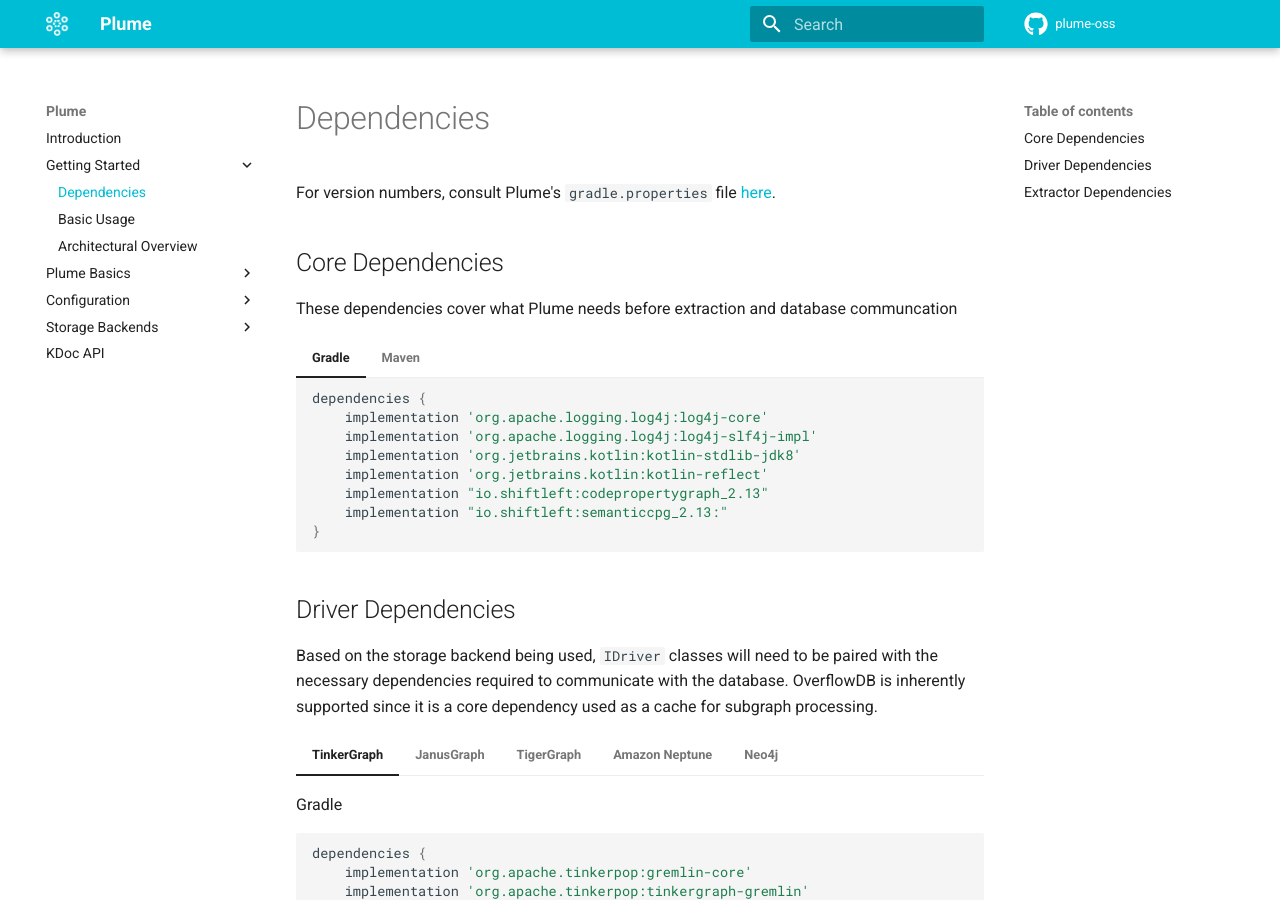
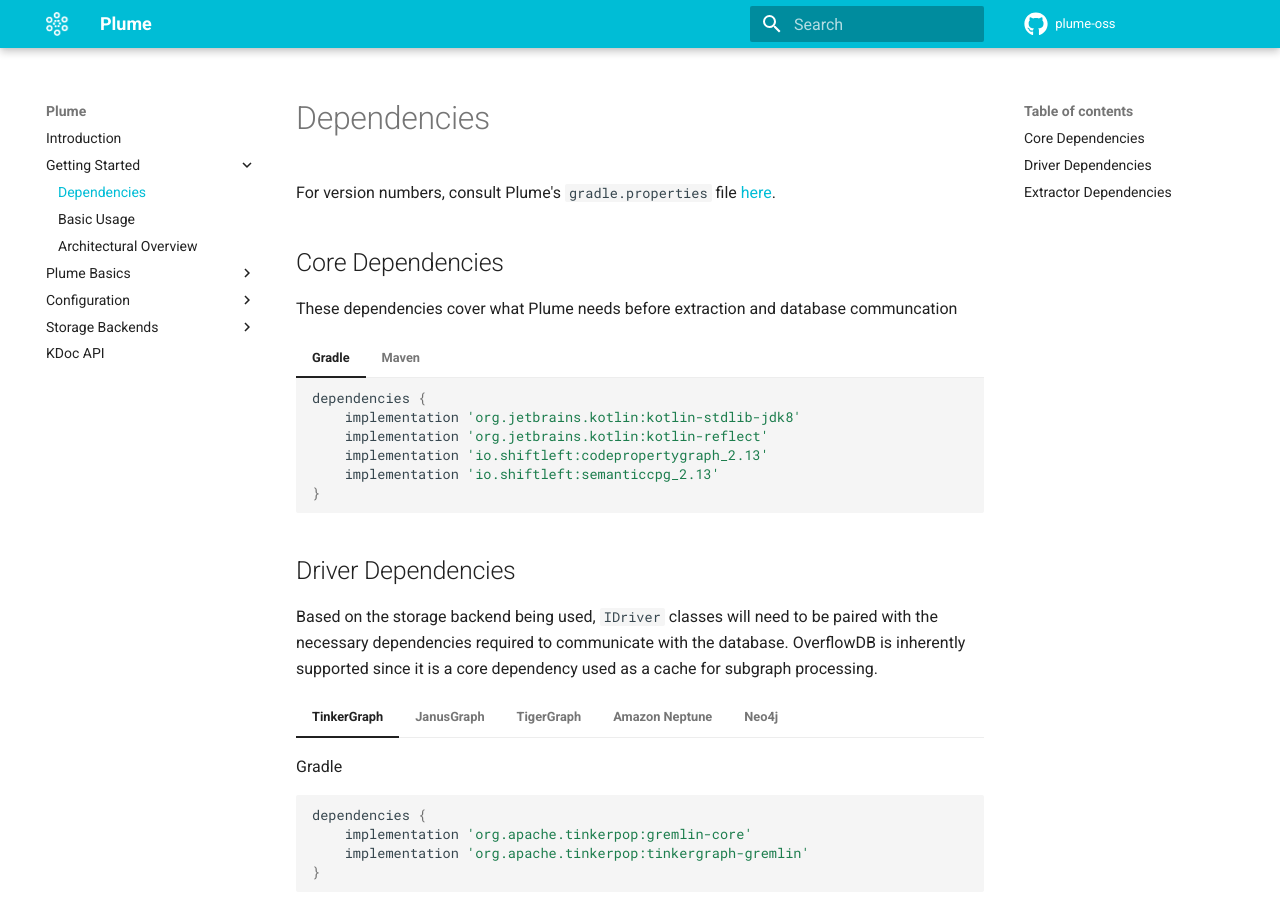
Before and after one commit to plume-oss/plume-docs, an MkDocs documentation site: the page built from docs/getting-started/dependencies.md, in a window 1280 px wide and 900 px high. Built offline with MkDocs 1.6.1 and Material for MkDocs 9.7.7, drawn with Linux system fonts in a browser that asks for light colours.

Commit message:
Made some small updates

````diff
--- a/docs/getting-started/dependencies.md
+++ b/docs/getting-started/dependencies.md
@@ -10,12 +10,10 @@
 === "Gradle"
     ```groovy
     dependencies {
-        implementation 'org.apache.logging.log4j:log4j-core'
-        implementation 'org.apache.logging.log4j:log4j-slf4j-impl'
         implementation 'org.jetbrains.kotlin:kotlin-stdlib-jdk8'
         implementation 'org.jetbrains.kotlin:kotlin-reflect'
-        implementation "io.shiftleft:codepropertygraph_2.13"
-        implementation "io.shiftleft:semanticcpg_2.13:"
+        implementation 'io.shiftleft:codepropertygraph_2.13'
+        implementation 'io.shiftleft:semanticcpg_2.13'
     }
     ```
 === "Maven"
````
Also changed, not shown: README.md (+18 -1 lines).
